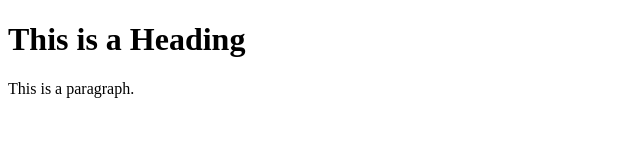
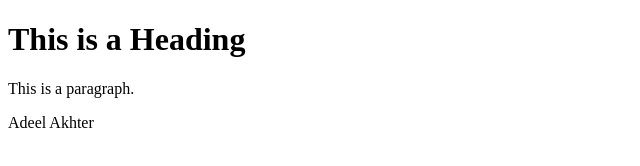
Before and after one commit to adeelakhit/adeelgit, a plain HTML site: page index.html in a window 1280 px wide. Shown: the whole page, without its empty margins (0-640 px from the left). Drawn offline with Linux system fonts and the light colour scheme.

Commit message:
my name added in html

```diff
--- a/index.html
+++ b/index.html
@@ -8,5 +8,7 @@
 <h1>This is a Heading</h1>
 <p>This is a paragraph.</p>
 
+<p>Adeel Akhter</p>
+
 </body>
 </html>
```
